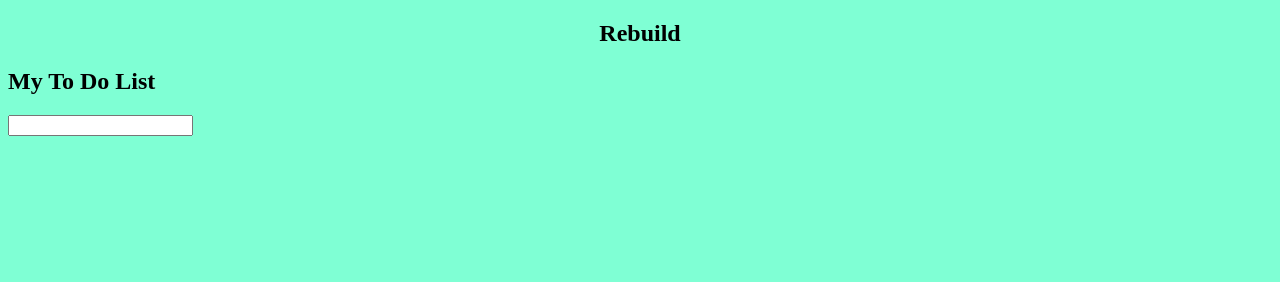
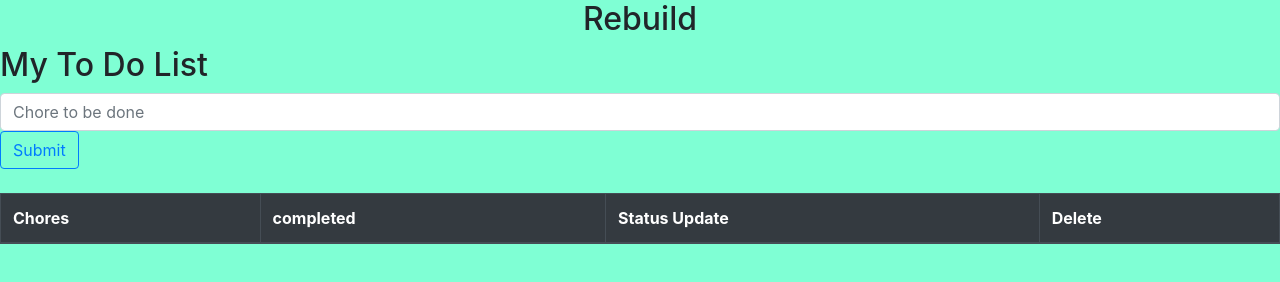
Before and after one commit to TianaJohnson/JavaScriptParty, a website: page index.html in a window 1280 px wide. Drawn offline with nearby package versions, Linux system fonts and the light colour scheme.

Commit message:
html build

```diff
--- a/index.html
+++ b/index.html
@@ -6,6 +6,7 @@
         <title>Practice Project</title>
         <script src="vendors/jquery-3.3.1.js" charset="utf-8"></script>
         <script src="scripts/main.js"></script>
+        <link rel="stylesheet" href="vendors/bootstrap.min.css">
         <link rel="stylesheet" href="main.css">
 
 </head>
@@ -15,8 +16,23 @@
 
     <div id="myDIV" class="header">
             <h2>My To Do List</h2>
-        <input class = "toDo"
-
+        <input class="form-control" id="choresToDo" type="text" placeholder="Chore to be done">
+        <button id="Submit-btn" class="btn btn-outline-primary">Submit</button>
+    </div>
+    <br>
+        <div>
+        <table class="table table-bordered table-dark">
+            <thead>
+                <tr>
+                    <th>Chores</th>
+                    <th>completed</th>
+                    <th>Status Update</th>
+                    <th>Delete</th>
+                </tr>
+            </thead>
+            <tbody id="chores-table">
+            </tbody>
+    </div>
 
 </body>
 </html>
```
